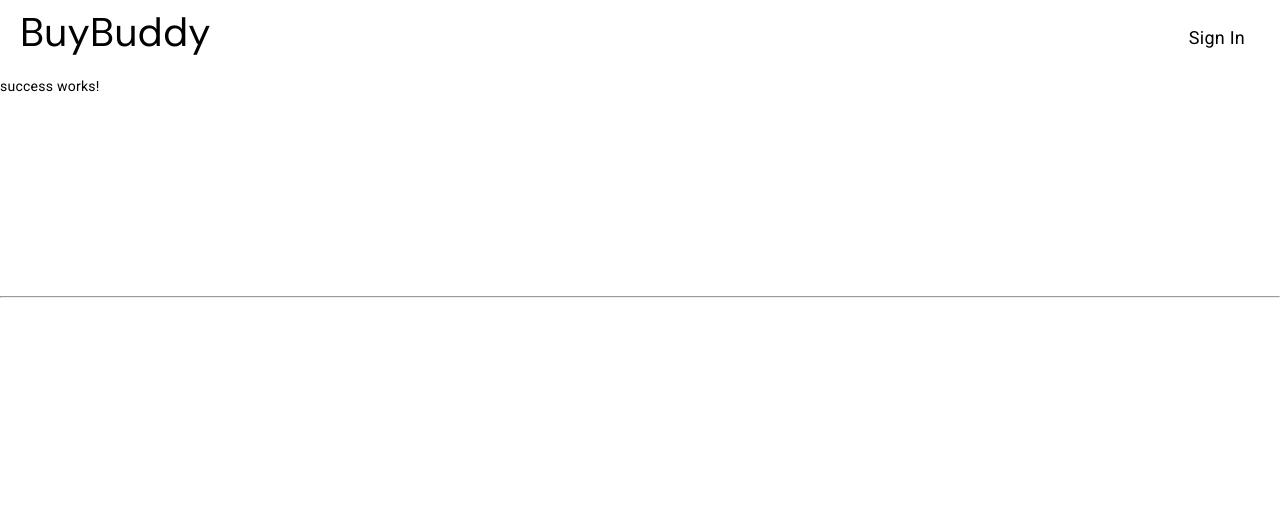
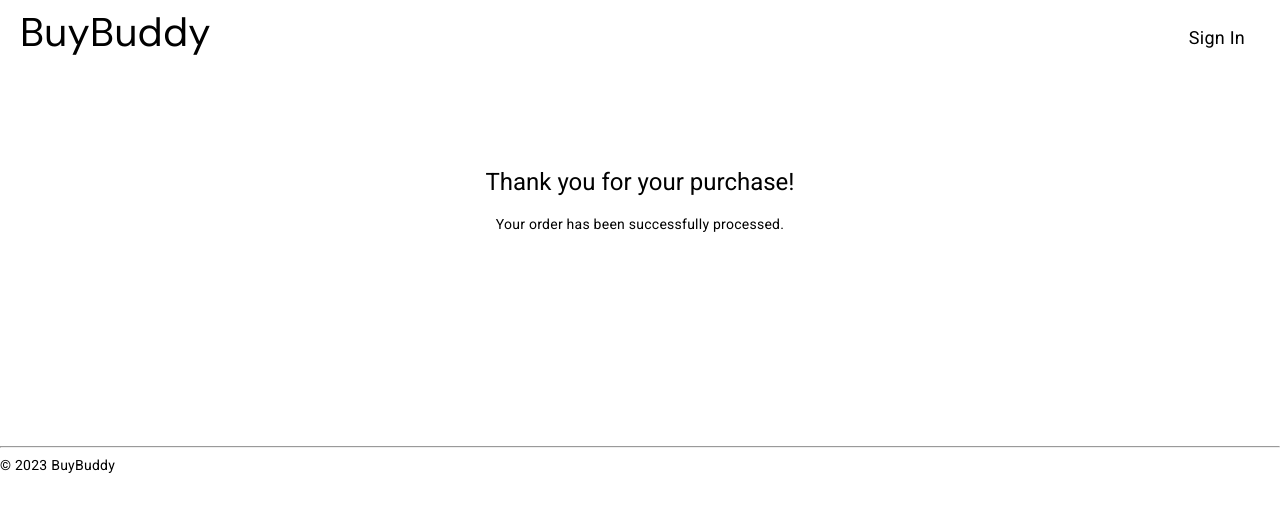
Before and after one commit to TeamNoDeadlines/encorp.io-project-softuni, an Angular app in the folder Angular/softuni-project-2023-master/: page /success in a window 1280 px wide. Shown: the top 512 px of the page. Built offline with nearby package versions, Linux system fonts and the light colour scheme.

Commit message:
editing succes and cancel components

```diff
--- a/Angular/softuni-project-2023-master/src/app/cancel/cancel.component.html
+++ b/Angular/softuni-project-2023-master/src/app/cancel/cancel.component.html
@@ -1 +1,4 @@
-<p>cancel works!</p>
+<div class="payment-result-message-container">
+<h1 class="payment-result-h1">Your payment was not succesfull.</h1>
+<p class="payment-result-p">We couldn't process your payment.</p>
+</div>
--- a/Angular/softuni-project-2023-master/src/app/footer/footer.component.html
+++ b/Angular/softuni-project-2023-master/src/app/footer/footer.component.html
@@ -1,4 +1,4 @@
 <hr>
 <footer>
-
+    <p>&copy; 2023 BuyBuddy</p>
 </footer>
--- a/Angular/softuni-project-2023-master/src/app/product.service.ts
+++ b/Angular/softuni-project-2023-master/src/app/product.service.ts
@@ -6,45 +6,12 @@
 })
 export class ProductService {
   constructor(private http: HttpClient) {}
-  products: Product[]
-  // private products: Product[] = [
-  //   {
-  //     id: 1,
-  //     name: 'Слушалки',
-  //     description:
-  //       " With up to 60 Hours of listening time of our over ear headphones in Bluetooth mode, triple as much as other Bluetooth headphones, you'll always have music to inspire you. Come with a 3.5mm audio cable, regardless of whether you want to use wireless headset or wired headphones, Tuitager Bluetooth headset can satisfy you.",
-  //     price: 23,
-  //     img: 'https://www.boat-lifestyle.com/cdn/shop/products/eb8e0fbd-c412-48b3-9c91-5b49ddf35800_288x.png?v=1673002681',
-  //   },
-  //   {
-  //     id: 2,
-  //     name: 'Слушалки',
-  //     description:
-  //       " With up to 60 Hours of listening time of our over ear headphones in Bluetooth mode, triple as much as other Bluetooth headphones, you'll always have music to inspire you. Come with a 3.5mm audio cable, regardless of whether you want to use wireless headset or wired headphones, Tuitager Bluetooth headset can satisfy you.",
-  //     price: 60,
-  //     img: 'https://www.energysistem.com/cdnassets/products/45305/principal_2000.jpg',
-  //   },
-  //   {
-  //     id: 3,
-  //     name: 'Слушалки',
-  //     description:
-  //       " With up to 60 Hours of listening time of our over ear headphones in Bluetooth mode, triple as much as other Bluetooth headphones, you'll always have music to inspire you. Come with a 3.5mm audio cable, regardless of whether you want to use wireless headset or wired headphones, Tuitager Bluetooth headset can satisfy you.",
-  //     price: 125,
-  //     img: 'https://www.marshallheadphones.com/on/demandware.static/-/Sites-zs-master-catalog/default/dw1394819b/images/marshall/headphones/monitor-ii-anc/large/mh-monitor-II-ANC-large-1.png',
-  //   },
-  //   {
-  //     id: 4,
-  //     name: 'Слушалки',
-  //     description:
-  //       " With up to 60 Hours of listening time of our over ear headphones in Bluetooth mode, triple as much as other Bluetooth headphones, you'll always have music to inspire you. Come with a 3.5mm audio cable, regardless of whether you want to use wireless headset or wired headphones, Tuitager Bluetooth headset can satisfy you.",
-  //     price: 240,
-  //     img: 'https://cdn11.bigcommerce.com/s-k11cg5mzh9/images/stencil/500x659/products/437/135112/fc0078efc5dd4e2b579dd153ea420bc4865818c9cfeab31652d4e20abdd9a3ee__47840.1698434077.png?c=2',
-  //   },
-  // ];
+  // products: Product[]
 
-  public getProducts() {
-    return this.http.get<Product[]>('https://fest-trial-default-rtdb.europe-west1.firebasedatabase.app/products.json')
-  }
+
+  // public getProducts() {
+  //   return this.http.get<Product[]>('http://localhost:8888/api/products/7')
+  // }
 
   public postProduct(product: Product) {
     this.http
--- a/Angular/softuni-project-2023-master/src/app/success/success.component.html
+++ b/Angular/softuni-project-2023-master/src/app/success/success.component.html
@@ -1 +1,7 @@
-<p>success works!</p>
+<div class="payment-result-message-container">
+
+<h1 class="payment-result-h1">Thank you for your purchase!</h1>
+
+<p class="payment-result-p">Your order has been successfully processed.</p>
+
+</div>
--- a/Angular/softuni-project-2023-master/src/styles.css
+++ b/Angular/softuni-project-2023-master/src/styles.css
@@ -53,3 +53,10 @@
     border-radius: 8px;
     font-size: 18px;
 }
+.payment-result-message-container {
+    margin:100px;
+    display: flex;
+    flex-direction: column;
+    align-items: center;
+    text-align: center;
+}
```
Also changed, not shown: 2 other files (tests, documents, lock files or other folders).
